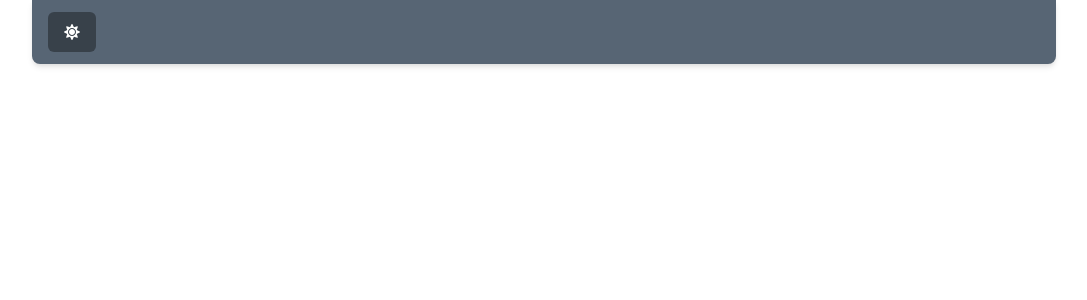
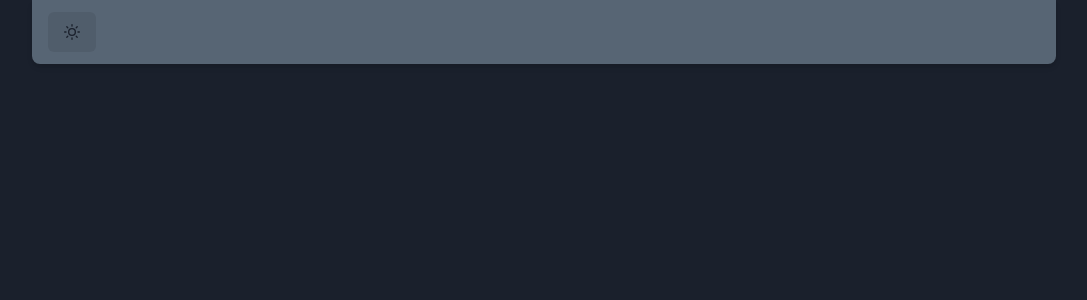
Before and after one commit to gcaramori/portfolio, a React (Create React App) app: page / in a window 1280 px wide. Shown: the top 300 px of the page, without its empty margins (96-1183 px from the left). Built offline with nearby package versions, Linux system fonts and the light colour scheme.

Commit message:
Set chakra color mode

```diff
--- a/package.json
+++ b/package.json
@@ -3,6 +3,7 @@
   "version": "0.1.0",
   "private": true,
   "dependencies": {
+    "@chakra-ui/icons": "^2.0.8",
     "@chakra-ui/react": "^2.2.6",
     "@emotion/react": "^11.10.0",
     "@emotion/styled": "^11.10.0",
@@ -12,7 +13,6 @@
     "framer-motion": "^7.0.1",
     "react": "^18.2.0",
     "react-dom": "^18.2.0",
-    "react-icons": "^4.4.0",
     "react-scripts": "5.0.1",
     "web-vitals": "^2.1.4"
   },
--- a/src/App.jsx
+++ b/src/App.jsx
@@ -1,12 +1,11 @@
 import React from 'react';
 import Header from './components/header/Header';
-import { ChakraProvider } from '@chakra-ui/react';
 
 const App = () => {
   return (
-    <ChakraProvider>
+    <>
       <Header />
-    </ChakraProvider>
+    </>
   )
 }
 
--- a/src/components/header/Header.jsx
+++ b/src/components/header/Header.jsx
@@ -1,13 +1,16 @@
 import React from 'react'
+import { useColorMode } from '@chakra-ui/react';
 import { Heading, Container, Text, Button } from '@chakra-ui/react'
-import { FaSun, FaRegSun } from 'react-icons/fa';
+import { SunIcon, MoonIcon } from '@chakra-ui/icons';
 
 const Header = () => {
+    const { colorMode, toggleColorMode } = useColorMode();
+
     return (
         <header>
             <Container px={4} py={3} bg={'#576574'} maxW="80%" mx="auto" boxShadow="md" borderBottomLeftRadius="lg" borderBottomRightRadius="lg">
-                <Button colorScheme='blackAlpha' variant='solid'>
-                    <FaSun />
+                <Button colorScheme='blackAlpha' variant='solid' onClick={() => toggleColorMode()}>
+                { colorMode === 'dark' ? <SunIcon /> : <MoonIcon />}
                 </Button>
             </Container>
         </header>
--- a/src/index.js
+++ b/src/index.js
@@ -1,4 +1,5 @@
-import { ColorModeScript } from '@chakra-ui/react'
+import { ChakraProvider } from '@chakra-ui/react';
+import { ColorModeScript } from '@chakra-ui/react';
 import ReactDOM from 'react-dom/client'
 import App from './App'
 import './index.css'
@@ -7,7 +8,9 @@ import theme from './theme'
 const rootElement = document.getElementById('root')
 ReactDOM.createRoot(rootElement).render(
   <>
-    <ColorModeScript initialColorMode={theme.config.initialColorMode} />
-    <App />
+    <ChakraProvider theme={theme}>
+      <ColorModeScript initialColorMode={theme.config.initialColorMode} />
+      <App />
+    </ChakraProvider>
   </>
 )
--- a/src/theme.js
+++ b/src/theme.js
@@ -2,7 +2,7 @@ import { extendTheme } from '@chakra-ui/react'
 
 const config = {
   initialColorMode: 'dark',
-  useSystemColorMode: false,
+  useSystemColorMode: true
 }
 
 const theme = extendTheme({ config })
```
Also changed, not shown: 1 other file (tests, documents, lock files or other folders).
